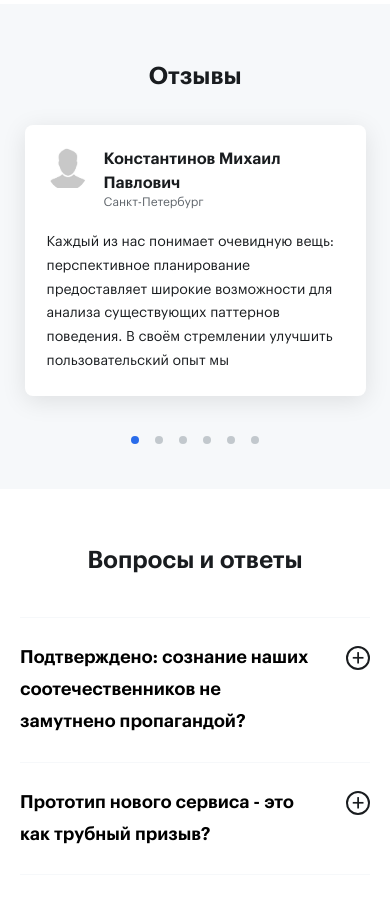
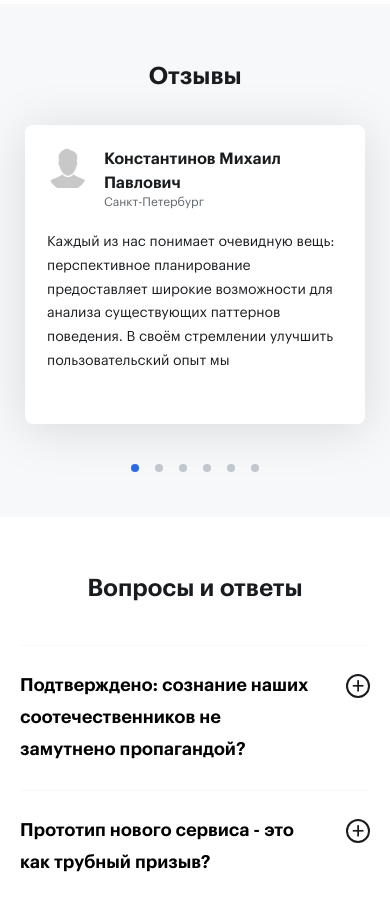
Before and after one commit to tracktor-git/testlab-react, a React (Vite) app: page / in a window 390 px wide. Shown: the part 2240-3141 px from the top of the page. Built offline with nearby package versions, Linux system fonts and the light colour scheme.

Commit message:
Add Swiper slider

```diff
--- a/package.json
+++ b/package.json
@@ -22,6 +22,7 @@
     "react-redux": "^9.1.2",
     "react-swipeable": "^7.0.1",
     "react-toastify": "^10.0.5",
+    "swiper": "^11.1.8",
     "vite": "^5.3.4",
     "vite-plugin-checker": "^0.7.2",
     "vite-plugin-svgr": "^4.2.0",
--- a/src/Components/Reviews/Reviews.css
+++ b/src/Components/Reviews/Reviews.css
@@ -8,33 +8,14 @@
     color: var(--color-black);
 }
 
-.reviews-slider {
-    position: relative;
-    margin: 0 auto;
-    display: flex;
-    justify-content: center;
-    align-items: stretch;
-    gap: 32px;
-}
-
 .slider-item {
     display: block;
     background-color: var(--color-white);
     padding: 22px;
-    width: 341px;
-    height: auto;
+    max-width: 340px;
+    height: 100%;
     border-radius: 8px;
-    box-shadow: 0px 5px 24px 0px rgba(0, 0, 0, 0.1);
-    transition: box-shadow 0.2s ease;
     user-select: none;
-}
-
-.slider-item.hidden {
-    display: none;
-}
-
-.slider-item:hover {
-    box-shadow: 0px 15px 24px 0px rgba(0, 0, 0, 0.1);
     cursor: pointer;
 }
 
@@ -72,8 +53,31 @@
     line-height: 1.33;
 }
 
-.swiper-container {
+/* SWIPER START */
+
+.slider-wrapper {
     position: relative;
+    margin: 0 auto;
+}
+
+.swiper {
+    display: flex !important;
+    flex-wrap: nowrap !important;
+    max-width: 1080px !important;
+    filter: drop-shadow(0px 5px 24px rgba(0, 0, 0, 0.12));
+}
+
+.swiper-slide {
+    flex-basis: 340px !important;
+    height: auto !important;
+    transition: transform 0.2s ease;
+}
+
+/* Пришлось пожертвовать тенью на hover, так как
+   она обрезается свойством overflow: hidden
+   на контейнере слайдов... */
+.swiper-slide:hover {
+    transform: scale(0.985);
 }
 
 .slider-button {
@@ -83,7 +87,7 @@
     background-repeat: no-repeat;
     background-size: 32px 32px;
     background-position: center center;
-    top: 0;
+    top: -25px;
 }
 
 .slider-button.prev {
@@ -101,14 +105,6 @@
     background-image: url(../../assets/images/icon-arrow-disabled.svg);
 }
 
-.slider-button path {
-    fill: var(--color-primary);
-}
-
-.slider-button[disabled] path {
-    fill: var(--color-mid-gray);
-}
-
 .slider-bullets {
     display: flex;
     align-items: center;
@@ -117,17 +113,45 @@
     margin-top: 40px;
 }
 
-.slider-bullets .bullet {
-    width: 8px;
-    height: 8px;
-    border-radius: 50%;
-    background-color: var(--color-mid-gray);
-    cursor: pointer;
+.swiper-pagination-bullet {
+    margin: unset !important;
+    background-color: var(--color-mid-gray) !important;
+    opacity: 1 !important;
+    transition: background-color 0.3s ease;
 }
 
-.slider-bullets .bullet.active {
-    background-color: var(--color-primary);
+.swiper-pagination-bullet-active {
+    background-color: var(--color-primary) !important;
 }
+
+@media (max-width: 1200px) {
+    .swiper {
+        max-width: 710px !important;
+    }
+
+    .slider-wrapper {
+        max-width: 830px;
+    }
+}
+
+@media (max-width: 786px) {
+    .swiper {
+        max-width: 340px !important;
+    }
+
+    /* На мобильных устройствах нет hover */
+    .swiper-slide:hover {
+        transform: unset;
+    }
+}
+
+@media (max-width: 420px) {
+    .swiper-slide {
+        flex-basis: unset !important;
+    }
+}
+
+/* SWIPER END */
 
 @media (max-width: 1279px) {
     .reviews-slider {
--- a/src/Components/Reviews/Reviews.tsx
+++ b/src/Components/Reviews/Reviews.tsx
@@ -1,36 +1,32 @@
 import React from 'react';
 
-import { useSwipeable } from 'react-swipeable';
 import { toast } from 'react-toastify';
-import { useMatchMedia, useAppDispatch, useAppSelector } from '../../hooks';
+import { Swiper, SwiperSlide } from 'swiper/react';
+import { Navigation, Pagination } from 'swiper/modules';
+import { useAppDispatch, useAppSelector } from '../../hooks';
 import { setReviews } from '../../redux/slices/reviewsSlice';
 
 import Slide from './Slide';
-import SlideNavButtons from './SlideNavButtons';
-import SliderPagination from './SliderPagination';
 import Spinner from '../Common/Spinner/Spinner';
 
+import 'swiper/css';
+import 'swiper/css/pagination';
 import './Reviews.css';
 
 const Reviews: React.FC = () => {
-  const [offset, setOffset] = React.useState(0);
-  const [slidesPerPage, setSlidesPerPage] = React.useState(3);
   const [isLoading, setIsLoading] = React.useState(false);
-  const { isMobile, isTablet, isDesktop } = useMatchMedia();
-
   const isMounted = React.useRef(false);
 
-  /* Предотвращение дублирования данных в React.StrictMode */
-  React.useEffect(() => {
-    isMounted.current = !isMounted.current;
-  }, []);
-
-  const reviews = useAppSelector((state) => state.reviews);
+  const slides = useAppSelector((state) => state.reviews);
   const dispatch = useAppDispatch();
 
   /* Имитируем загрузку отзывов с сервера */
   React.useEffect(() => {
-    if (isMounted.current) {
+    if (!isMounted.current) {
+      isMounted.current = true;
+      return;
+    }
+
     setIsLoading(true);
 
     fetch('./data/reviews.json')
@@ -41,28 +37,23 @@ const Reviews: React.FC = () => {
         console.error(error.message);
       })
       .finally(() => setIsLoading(false));
-    }
   }, [dispatch]);
 
-  /* Устанавливаем количество слайдов на странице в зависимости от размера экрана */
-  React.useEffect(() => {
-    if (isMobile) setSlidesPerPage(1);
-    if (isTablet) setSlidesPerPage(2);
-    if (isDesktop) setSlidesPerPage(3);
-  }, [isMobile, isTablet, isDesktop]);
+  const breakpointsOptions = {
+    461: { slidesPerView: 1 },
+    787: { slidesPerView: 2 },
+    1201: { slidesPerView: 3 },
+  };
 
-  /* Возвращаем на первый слайд когда меняется размер экрана */
-  React.useEffect(() => setOffset(0), [slidesPerPage]);
+  const navigationOptions = {
+    nextEl: '.slider-button.next',
+    prevEl: '.slider-button.prev',
+  };
 
-  const increase = () => offset < reviews.length - slidesPerPage && setOffset((prev) => prev + 1);
-  const decrease = () => offset > 0 && setOffset((prev) => prev - 1);
-
-  /* Добавляем возможность переключения слайдов свайпом */
-  const swipeHandlers = useSwipeable({
-    onSwipedLeft: increase,
-    onSwipedRight: decrease,
-    trackMouse: true,
-  });
+  const paginationOptions = {
+    el: '.slider-bullets',
+    clickable: true,
+  };
 
   return (
     <section id="reviews" className="reviews">
@@ -72,33 +63,33 @@ const Reviews: React.FC = () => {
         </div>
 
         {isLoading && <Spinner />}
-        {(!isLoading && reviews.length < 1) && <div className="data-empty">Нет отзывов...</div>}
+        {(!isLoading && slides.length < 1) && <div className="data-empty">Нет отзывов...</div>}
 
-        <div className="reviews-slider" {...swipeHandlers}>
-          {reviews.slice(offset, offset + slidesPerPage).map((slide) => (
+        <div className="slider-wrapper">
+          <Swiper
+            spaceBetween={30}
+            breakpoints={breakpointsOptions}
+            navigation={navigationOptions}
+            pagination={paginationOptions}
+            modules={[Navigation, Pagination]}
+          >
+            {
+              slides.map((slide) => (
+                <SwiperSlide key={slide.id}>
                   <Slide
-              key={slide.id}
+                    avatar={slide.avatar}
                     city={slide.city}
+                    name={slide.name}
                     text={slide.text}
-              name={slide.name}
-              avatar={slide.avatar}
                   />
-          ))}
-
-          <SlideNavButtons
-            handleNext={increase}
-            handlePrev={decrease}
-            isNextDisabled={offset === reviews.length - slidesPerPage}
-            isPrevDisabled={offset === 0}
-            isShown={reviews.length !== 0}
-          />
+                </SwiperSlide>
+              ))
+            }
+          </Swiper>
+          <button type="button" className="slider-button next" />
+          <button type="button" className="slider-button prev" />
+          <div className="slider-bullets" />
         </div>
-
-        <SliderPagination
-          length={reviews.length - slidesPerPage + 1}
-          offset={offset}
-          handleClick={setOffset}
-        />
       </div>
     </section>
   );
--- a/src/Components/Reviews/SlideNavButtons.tsx
+++ /dev/null
@@ -1,45 +0,0 @@
-import React from 'react';
-
-type SlideNavButtons = {
-  handlePrev: () => void,
-  handleNext: () => void,
-  isNextDisabled: boolean,
-  isPrevDisabled: boolean,
-  isShown: boolean,
-};
-
-const SlideNavButtons: React.FC<SlideNavButtons> = (props) => {
-  const {
-    handlePrev,
-    handleNext,
-    isNextDisabled,
-    isPrevDisabled,
-    isShown,
-  } = props;
-
-  if (!isShown) {
-    return null;
-  }
-
-  return (
-    <>
-      <button
-        type="button"
-        className="slider-button prev"
-        aria-label="Go to previous"
-        onClick={handlePrev}
-        disabled={isPrevDisabled}
-      />
-
-      <button
-        type="button"
-        className="slider-button next"
-        aria-label="Go to next"
-        onClick={handleNext}
-        disabled={isNextDisabled}
-      />
-    </>
-  );
-};
-
-export default SlideNavButtons;
--- a/src/Components/Reviews/SliderPagination.tsx
+++ /dev/null
@@ -1,30 +0,0 @@
-import React from 'react';
-
-type PaginationProps = {
-  handleClick: (index: number) => void,
-  offset: number,
-  length: number,
-};
-
-const SliderPagination: React.FC<PaginationProps> = ({ handleClick, offset, length }) => {
-  if (length < 1) {
-    return null;
-  }
-
-  return (
-    <div className="slider-bullets">
-      {Array.from({ length }, () => null)
-        .map((_, index) => (
-          <button
-            type="button"
-            aria-label="bullet"
-            className={index === offset ? 'bullet active' : 'bullet'}
-            onClick={() => handleClick(index)}
-            key={Math.random()}
-          />
-        ))}
-    </div>
-  );
-};
-
-export default SliderPagination;
```
Also changed, not shown: 1 other file (tests, documents, lock files or other folders). Lines whose indentation alone changed are shown as unchanged.
